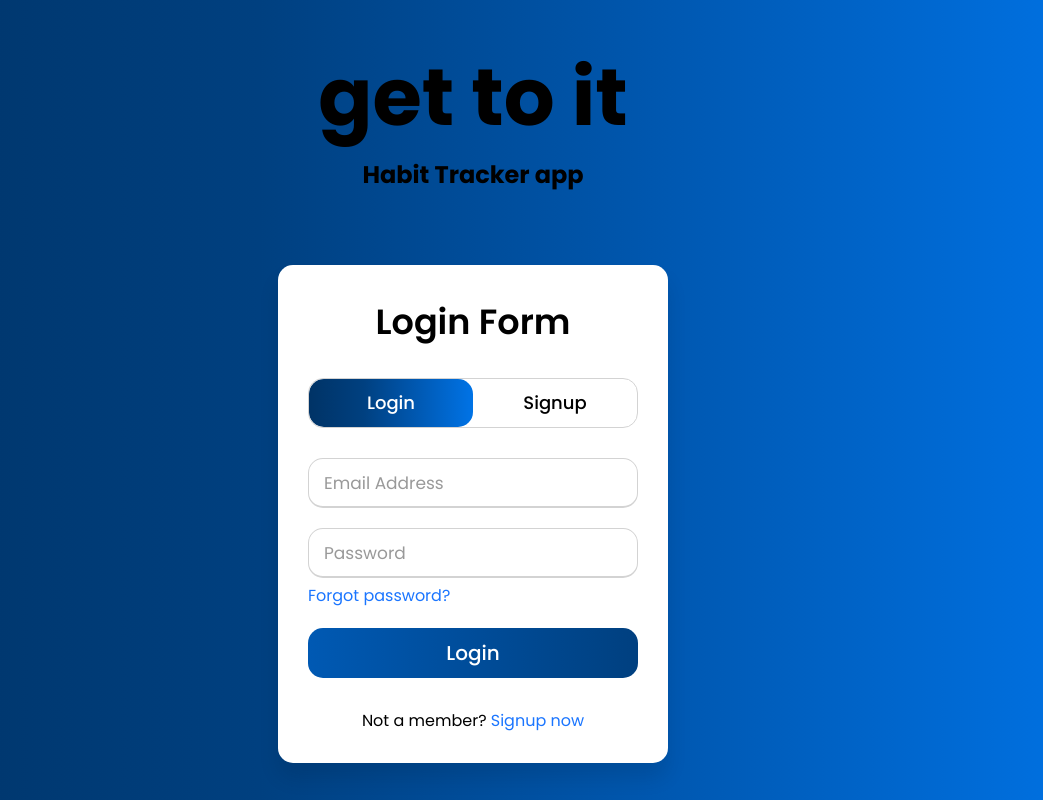
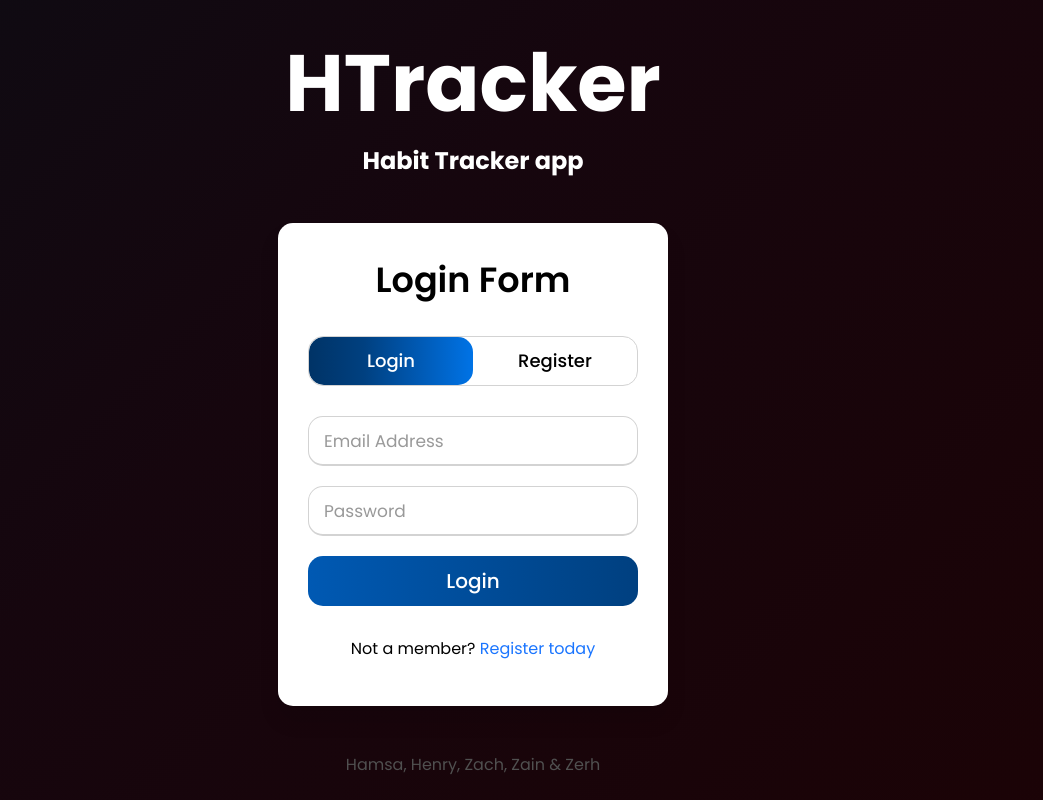
Before and after one commit to ZNBrown/habit-tracker, a plain HTML site: page client/index.html in a window 1280 px wide. Shown: the whole page, without its empty margins (167-1210 px from the left). Drawn offline with Linux system fonts and the light colour scheme.

Commit message:
add profile.html

```diff
--- a/client/index.html
+++ b/client/index.html
@@ -4,25 +4,25 @@
     <meta charset="UTF-8">
     <meta http-equiv="X-UA-Compatible" content="IE=edge">
     <meta name="viewport" content="width=device-width, initial-scale=1.0">
-    <title>get to it</title>
+    <title>HTracker</title>
     <link rel="stylesheet" href="static/style.css">
 </head>
 <body>
     <div>
-        <h1>get to it</h1>
+        <h1>HTracker</h1>
         <h2>Habit Tracker app</h2>
     </div>
     <div class="wrapper">
         <div class="title-text">
           <div class="title login">Login Form</div>
-          <div class="title signup">Signup Form</div>
+          <div class="title signup">Register Form</div>
         </div>
         <div class="form-container">
           <div class="slide-controls">
             <input type="radio" name="slide" id="login" checked>
             <input type="radio" name="slide" id="signup">
             <label for="login" class="slide login">Login</label>
-            <label for="signup" class="slide signup">Signup</label>
+            <label for="signup" class="slide signup">Register</label>
             <div class="slider-tab"></div>
           </div>
           <div class="form-inner">
@@ -33,31 +33,34 @@
               <div class="field">
                 <input type="password" placeholder="Password" required>
               </div>
-              <div class="pass-link"><a href="#">Forgot password?</a></div>
+              <!-- <div class="pass-link"><a href="#">Forgot password?</a></div> -->
               <div class="field btn">
                 <div class="btn-layer"></div>
                 <input type="submit" value="Login">
               </div>
-              <div class="signup-link">Not a member? <a href="">Signup now</a></div>
+              <div class="signup-link">Not a member? <a href="">Register today</a></div>
             </form>
             <form action="#" class="signup">
+              <div class="field">
+                <input type="text" placeholder="Username" required>
+              </div>
               <div class="field">
                 <input type="text" placeholder="Email Address" required>
               </div>
               <div class="field">
                 <input type="password" placeholder="Password" required>
               </div>
-              <div class="field">
-                <input type="password" placeholder="Confirm password" required>
-              </div>
               <div class="field btn">
                 <div class="btn-layer"></div>
-                <input type="submit" value="Signup">
+                <input type="submit" value="Register">
               </div>
             </form>
           </div>
         </div>
     </div>
+    <footer>
+        <p>Hamsa, Henry, Zach, Zain & Zerh</p>
+    </footer>
     <script src="static/app.js"></script>
 
 </body>
--- a/client/static/style.css
+++ b/client/static/style.css
@@ -7,12 +7,26 @@
 }
 html,body{
   display: grid;
-  height: 100%;
-  width: 100%;
+  height: 100vh;
+  width: 100vw;
   place-items: center;
-  background: -webkit-linear-gradient(left, #003366,#004080,#0059b3
-, #0073e6);
+  background: linear-gradient(-45deg, #1f0101, #16060e, #01141b, #011f18);
+  background-size: 300% 300%;
+  animation: gradient 11s ease infinite;
 }
+
+@keyframes gradient {
+    0% {
+        background-position: 0% 50%;
+    }
+    50% {
+        background-position: 100% 50%;
+    }
+    100% {
+        background-position: 0% 50%;
+    }
+}
+
 ::selection{
   background: #1a75ff;
   color: #fff;
@@ -21,10 +35,12 @@ html,body{
 h1 {
     text-align: center;
     font-size: 5rem;
+    color: white;
 }
 
 h2 {
     text-align: center;
+    color: white;
 }
 
 .wrapper{
@@ -193,3 +209,7 @@ form .btn input[type="submit"]{
   font-weight: 500;
   cursor: pointer;
 }
+
+footer {
+    color: rgb(80, 80, 80);
+}
```
Also changed, not shown: client/profile.html (added, +12 -0 lines).
